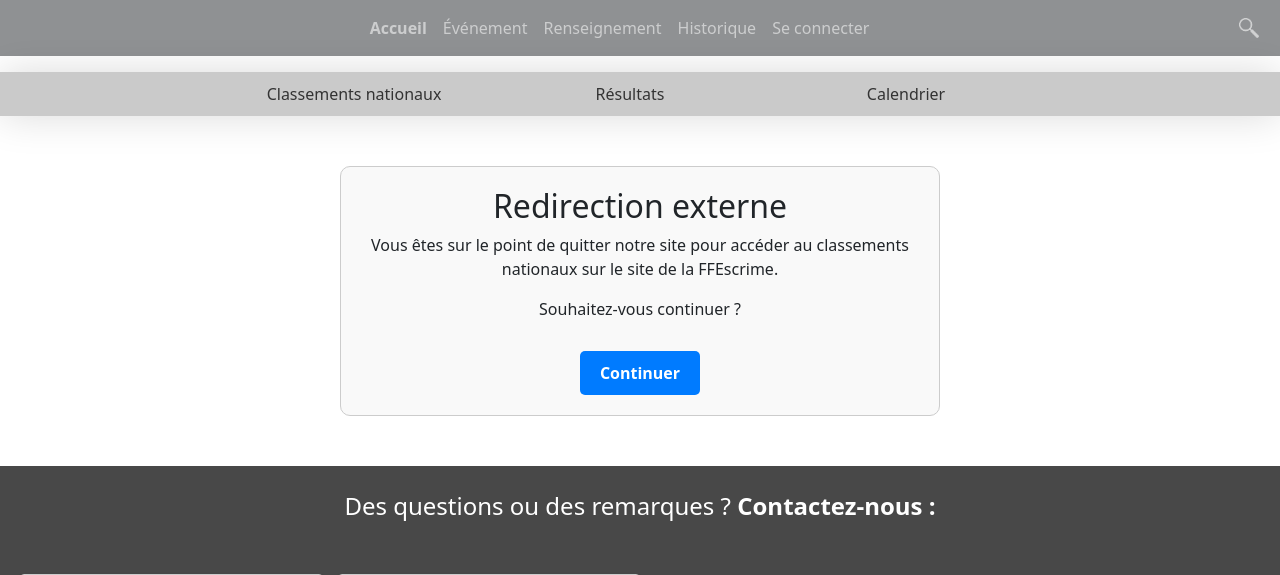
After one commit to Bertili-Erwann/SAE3.01_Projet, a Flask app: page /event/classement/redirection_ffescrime in a window 1280 px wide. The commit adds this page. Shown: the top 575 px of the page. Run offline with Flask 3, Linux system fonts and the light colour scheme.

Commit message:
ajout page de redirection pour les classement nationaux

```diff
--- a/escrimeBlois/templates/nav_event.html
+++ b/escrimeBlois/templates/nav_event.html
@@ -8,7 +8,7 @@
        <ul id="nav_responsable">
            <!-- SECTION CLASSEMENT GLOBAL -->
            <li id="event_nav_classement_glob">
-               <a class="nav-link" href="">Classement global</a>
+               <a class="nav-link" href="{{url_for('redirection_ffescrime')}}">Classements nationaux</a>
            </li>
 
 
--- /dev/null
+++ b/escrimeBlois/templates/redirection_ffescrime.html
@@ -0,0 +1,13 @@
+{% extends "nav_event.html" %}
+
+{% block section_event %}
+<div style="text-align: center; margin: 50px auto; max-width: 600px; padding: 20px; border: 1px solid #ccc; border-radius: 10px; background-color: #f9f9f9;">
+    <h2>Redirection externe</h2>
+    <p>Vous êtes sur le point de quitter notre site pour accéder au classements nationaux sur le site de la FFEscrime.</p>
+    <p>Souhaitez-vous continuer ?</p>
+
+    <div style="margin-top: 30px; display: flex; justify-content: center; gap: 20px;">
+        <a href="https://www.ffescrime.fr/classements/#arme[EPE]" class="bouton" style="background-color: #007bff; color: white; padding: 10px 20px; text-decoration: none; border-radius: 5px;" target="_blank">Continuer</a>
+    </div>
+</div>
+{% endblock %}
--- a/escrimeBlois/views.py
+++ b/escrimeBlois/views.py
@@ -47,6 +47,9 @@ def insert_formulaire():
 def index():
     return render_template("index.html", formRech=FormRechercheArticle(), page_actu = 'home')
 
+@app.route('/event/classement/redirection_ffescrime')
+def redirection_ffescrime():
+   return render_template("redirection_ffescrime.html")
 
 @app.route('/demande_article', methods=['GET'])
 def demande_article():
```
